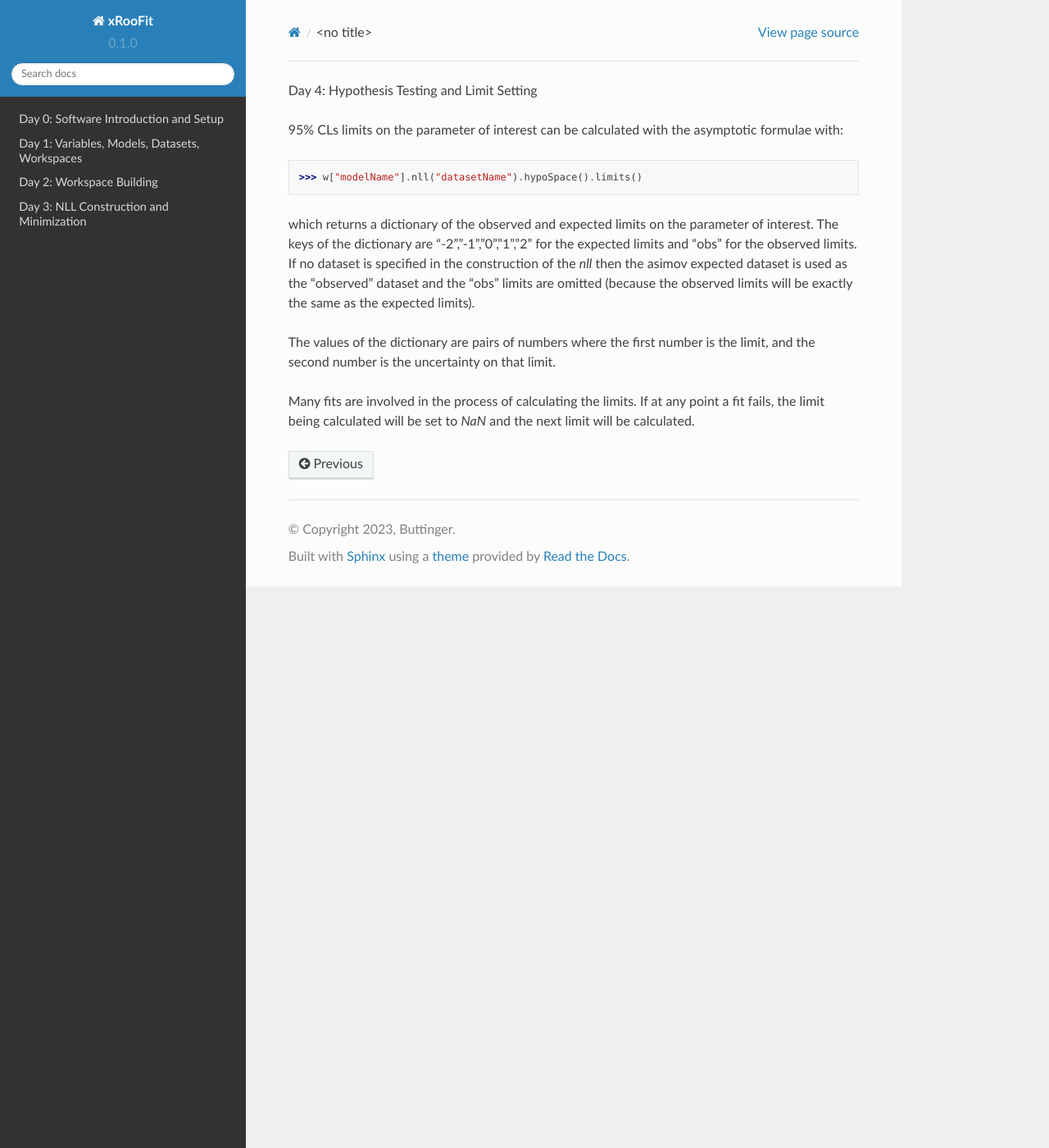
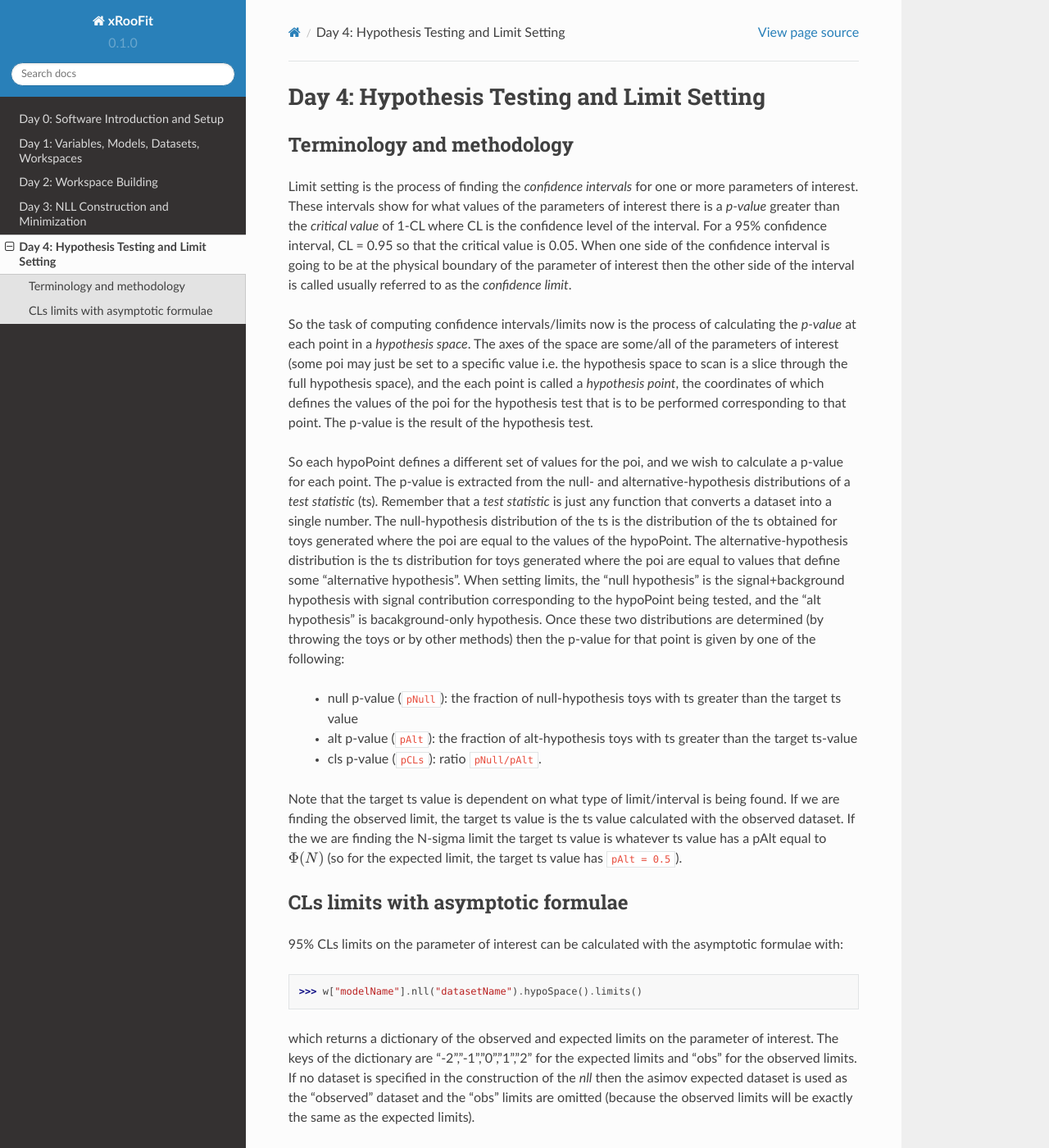
Before and after one commit to will-cern/xroofit-readthedocs, a Sphinx documentation site: the page built from docs/source/hypothesisTesting.rst, in a window 1280 px wide and 1400 px high. Shown: the whole window at 82% size. Built offline with Sphinx 7.4.7 and the Read the Docs theme 2.0.0, drawn with Linux system fonts in a browser that asks for light colours.

Commit message:
Update hypothesisTesting.rst

```diff
--- a/docs/source/hypothesisTesting.rst
+++ b/docs/source/hypothesisTesting.rst
@@ -1,4 +1,25 @@
 Day 4: Hypothesis Testing and Limit Setting
+===========================================
+
+Terminology and methodology
+---------------------------
+
+Limit setting is the process of finding the `confidence intervals` for one or more parameters of interest. These intervals show for what values of the parameters of interest there is a `p-value` greater than the `critical value` of 1-CL where CL is the confidence level of the interval. For a 95% confidence interval, CL = 0.95 so that the critical value is 0.05. When one side of the confidence interval is going to be at the physical boundary of the parameter of interest then the other side of the interval is called usually referred to as the `confidence limit`.
+
+So the task of computing confidence intervals/limits now is the process of calculating the `p-value` at each point in a `hypothesis space`. The axes of the space are some/all of the parameters of interest (some poi may just be set to a specific value i.e. the hypothesis space to scan is a slice through the full hypothesis space), and the each point is called a `hypothesis point`, the coordinates of which defines the values of the poi for the hypothesis test that is to be performed corresponding to that point. The p-value is the result of the hypothesis test.
+
+So each hypoPoint defines a different set of values for the poi, and we wish to calculate a p-value for each point. The p-value is extracted from the null- and alternative-hypothesis distributions of a `test statistic` (ts). Remember that a `test statistic` is just any function that converts a dataset into a single number. The null-hypothesis distribution of the ts is the distribution of the ts obtained for toys generated where the poi are equal to the values of the hypoPoint. The alternative-hypothesis distribution is the ts distribution for toys generated where the poi are equal to values that define some "alternative hypothesis". When setting limits, the "null hypothesis" is the signal+background hypothesis with signal contribution corresponding to the hypoPoint being tested, and the "alt hypothesis" is bacakground-only hypothesis. Once these two distributions are determined (by throwing the toys or by other methods) then the p-value for that point is given by one of the following:
+
+   * null p-value (``pNull``): the fraction of null-hypothesis toys with ts greater than the target ts value
+   * alt p-value (``pAlt``): the fraction of alt-hypothesis toys with ts greater than the target ts-value
+   * cls p-value (``pCLs``): ratio ``pNull/pAlt``.
+
+Note that the target ts value is dependent on what type of limit/interval is being found. If we are finding the observed limit, the target ts value is the ts value calculated with the observed dataset. If the we are finding the N-sigma limit the target ts value is whatever ts value has a pAlt equal to :math:`\Phi(N)` (so for the expected limit, the target ts value has ``pAlt = 0.5``).
+
+
+
+CLs limits with asymptotic formulae
+-----------------------------------
 
 95\% CLs limits on the parameter of interest can be calculated with the asymptotic formulae with:
 
```
